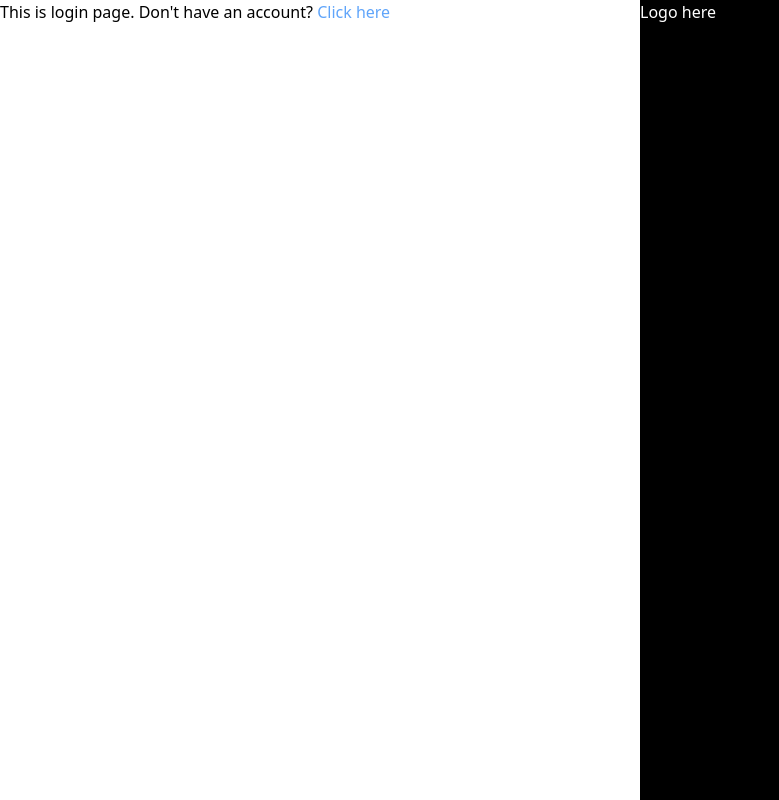
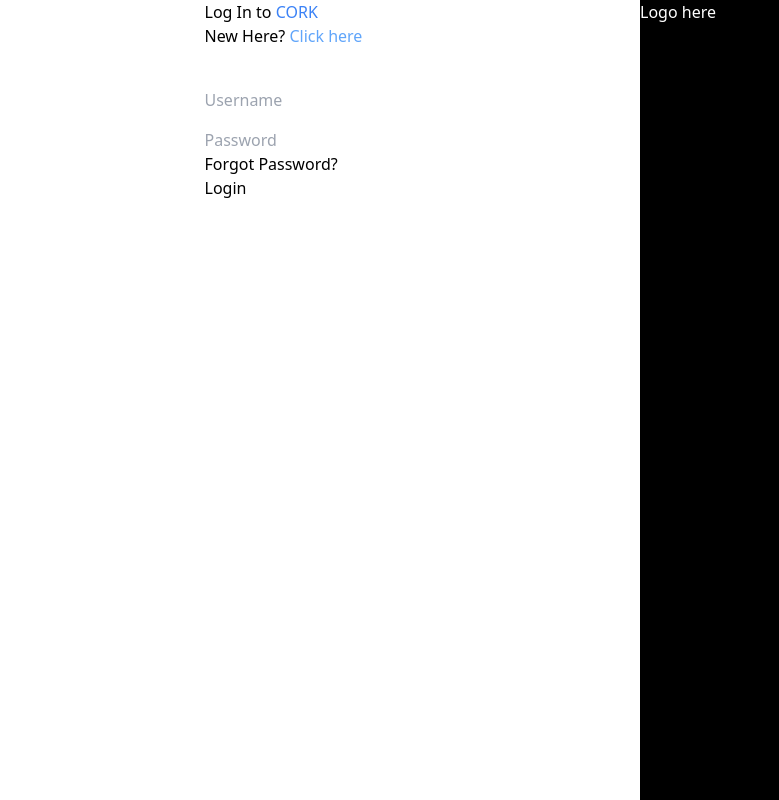
Before and after one commit to Apurva-Singh/Batch-Manager, a React (Create React App) app: page /login in a window 1280 px wide. Shown: the whole page, without its empty margins (0-779 px from the left). Built offline with nearby package versions, Linux system fonts and the light colour scheme.

Commit message:
validated input field

```diff
--- a/package.json
+++ b/package.json
@@ -9,6 +9,7 @@
     "cra-template-typescript": "1.1.2",
     "react": "^17.0.2",
     "react-dom": "^17.0.2",
+    "react-icons": "^4.2.0",
     "react-router-dom": "^5.2.0",
     "react-scripts": "4.0.3"
   },
--- a/src/pages/Lecture.page.tsx
+++ b/src/pages/Lecture.page.tsx
@@ -3,9 +3,12 @@ import { useParams } from "react-router-dom";
 
 interface Props{
 }
-
+interface RouteParams{
+    lectureNumber : string;
+    batchNumber: string;
+}
 const Lecture: React.FC<Props>=(props)=>{
-    const {lectureNumber, batchNumber}= useParams<any>();
+    const {lectureNumber, batchNumber}= useParams<RouteParams>();
     console.log(batchNumber);
 
     return(
--- a/src/pages/Login.page.tsx
+++ b/src/pages/Login.page.tsx
@@ -1,21 +1,90 @@
-import React from "react";
+import React, { useState } from "react";
 import { FC , memo } from "react";
 import { Link } from "react-router-dom";
-
+// import {HiLockClosed} from "react-icons/hi";
 
 interface Props{
 
 }
 
 const Login: FC<Props>=(props)=>{
+    const [data, setData]= useState({email:"", password:""});
+
+    const handleChange=(event: React.ChangeEvent<HTMLInputElement>)=>{
+        const nameOfChangeInput= event.target.name;
+        setData({...data, [nameOfChangeInput]: event.target.value});
+    }
+    const handleBlur= (event:React.FocusEvent<HTMLInputElement> )=>{
+        setTouched({...touched,[event.target.name]: true});
+
+    }
+    const [touched, setTouched]= useState({email: false, password: false});
+    let emailError="";
+    let passwordError="";
+
+    if(!data.email){
+        emailError="Email is required";
+    }
+    else if(data.email && !(data.email.endsWith("gmail.com"))){
+        emailError="Please enter a valid email";
+    }
+    if(!data.password){
+        passwordError="Password is required";
+    }
+    else if(data.password.length < 8){
+        passwordError="Password should be atleast 8 characters long.";
+    }
     return(
-        <div className="flex flex-row justify-between">
-        <div>
-            This is login page.
 
-            Don't have an account?    <Link to="/signup"><span className="text-blue-400">Click here</span></Link>
 
-        </div>
+        <div className=" max-w-80 ml-auto mr-auto">
+        <div className=" flex flex-col">
+           <h1>Log In to <span className="text-blue-500">CORK</span></h1>
+            <p>New Here? <Link to="/signup"><span className="text-blue-400">Click here</span></Link></p>
+            <div className="mt-10 ">
+            <form
+            onSubmit={(event)=>{
+                event.preventDefault();
+                if(emailError || passwordError){
+                    console.log("Invalid input")
+                    return;
+                }
+                console.log(data);
+
+            }}
+            >
+            <div>
+            <label htmlFor="email-address" className="sr-only">Email address</label>
+            <input className="focus:outline-none" type="email" id="email" name="email" autoComplete="email"
+            value={data.email}
+            onChange={handleChange}
+            onBlur={handleBlur}
+            placeholder="Username" />
+            </div>
+            { touched.email && <div className="text-red-400">{emailError}</div>}
+         <div>
+                <label htmlFor="password" className="sr-only">password </label>
+            <input className="focus:outline-none mt-4"
+            type="password" id="password"
+            name="password"
+            autoComplete="cureent-password"
+            value={data.password}
+            onChange={handleChange}
+            onBlur={handleBlur}
+            placeholder="Password" />
+            </div>
+
+            {
+            touched.password &&<div className="text-red-400">{passwordError}</div>
+                }
+            <div><Link to="/forgot-password" >Forgot Password?</Link></div>
+            <div>
+            <button type="submit" >Login</button>
+            </div>
+            </form>
+            </div>
+            </div>
+
         </div>
     );
 };
--- a/src/pages/Signup.page.tsx
+++ b/src/pages/Signup.page.tsx
@@ -1,6 +1,5 @@
 import React from "react";
 import { Link } from "react-router-dom";
-import AuthHero from "../components/AuthHero";
 
 interface Props{
 
```
Also changed, not shown: 1 other file (tests, documents, lock files or other folders).
